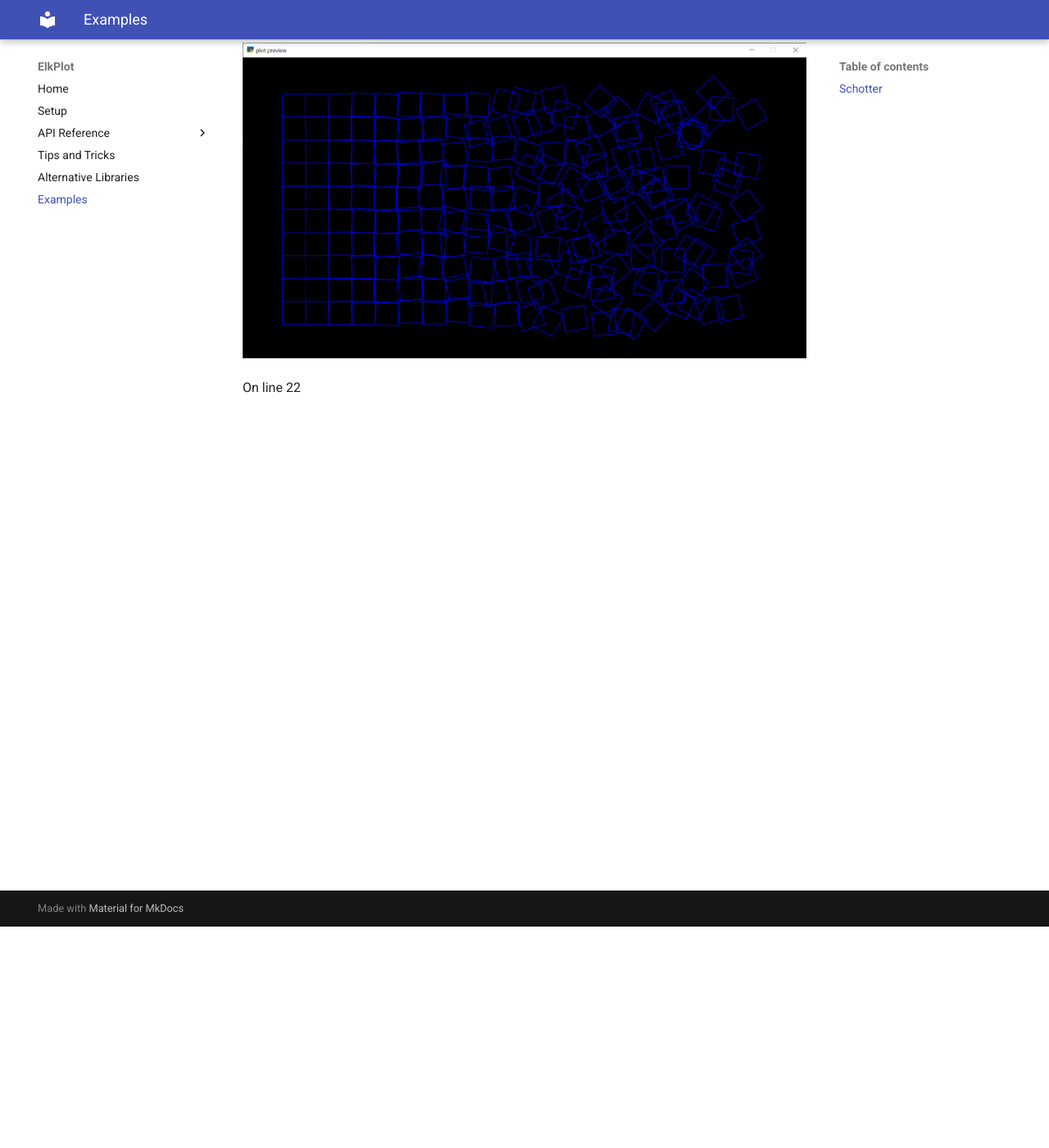
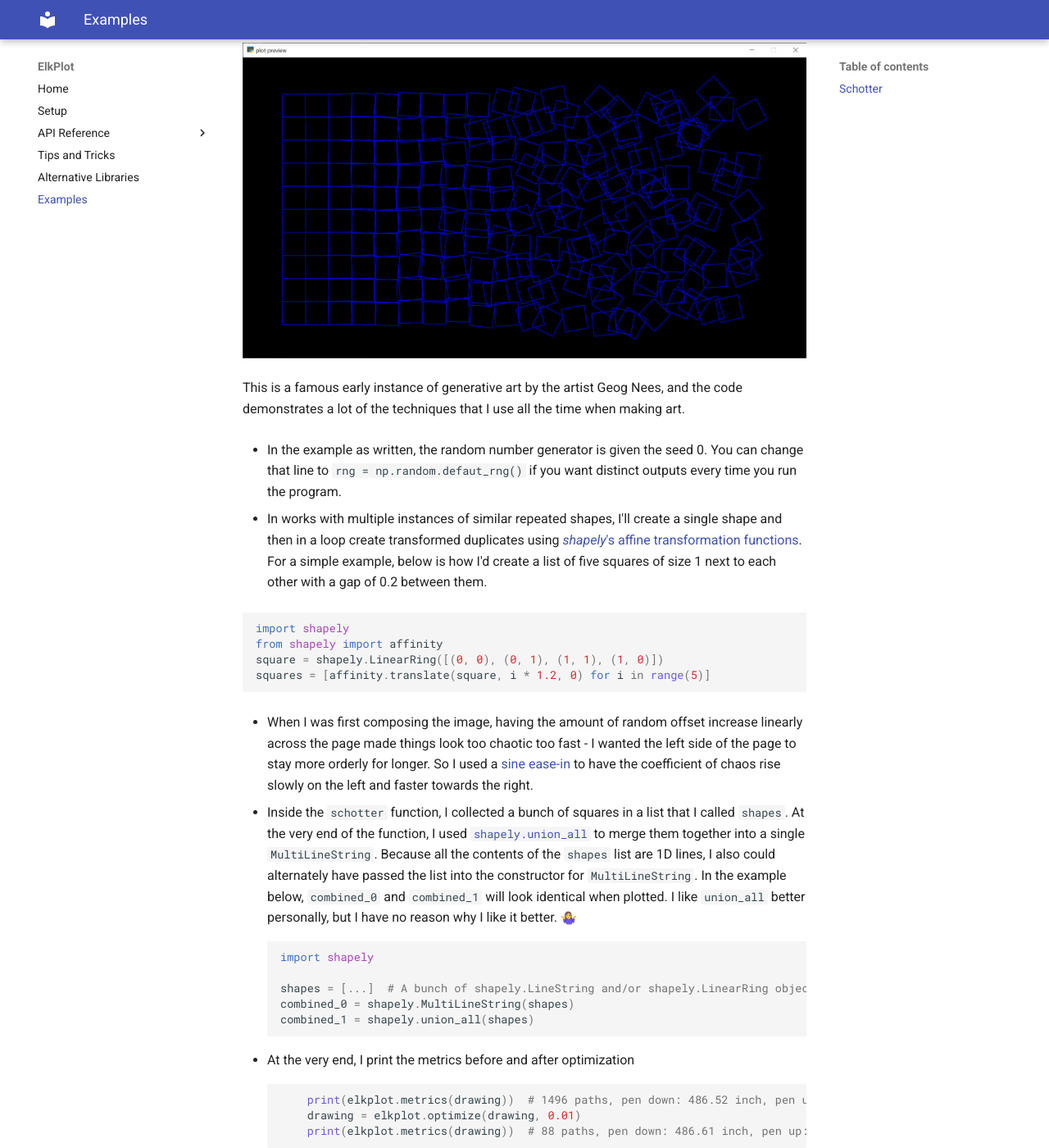
Before and after one commit to ejkaplan/elkplot, an MkDocs documentation site: the page built from docs/examples.md, in a window 1280 px wide and 1400 px high, scrolled down 270 px. Shown: the whole window at 82% size. Built offline with MkDocs 1.6.1 and Material for MkDocs 9.7.7, drawn with Linux system fonts in a browser that asks for light colours; some of the changed text lies outside the part shown.

Commit message:
better schotter docs

````diff
--- a/docs/examples.md
+++ b/docs/examples.md
@@ -4,4 +4,35 @@ All examples can be found in [the examples module](https://github.com/ejkaplan/e
 
 ![schotter](example_images/schotter.png)
 
-On line 22
+This is a famous early instance of generative art by the artist Geog Nees, and the code demonstrates a lot of the techniques that I use all the time when making art.
+
+- In the example as written, the random number generator is given the seed 0. You can change that line to `rng = np.random.defaut_rng()` if you want distinct outputs every time you run the program.
+
+- In works with multiple instances of similar repeated shapes, I'll create a single shape and then in a loop create transformed duplicates using [_shapely_'s affine transformation functions](https://shapely.readthedocs.io/en/stable/manual.html#affine-transformations). For a simple example, below is how I'd create a list of five squares of size 1 next to each other with a gap of 0.2 between them.
+
+```python
+import shapely
+from shapely import affinity
+square = shapely.LinearRing([(0, 0), (0, 1), (1, 1), (1, 0)])
+squares = [affinity.translate(square, i * 1.2, 0) for i in range(5)]
+```
+
+- When I was first composing the image, having the amount of random offset increase linearly across the page made things look too chaotic too fast - I wanted the left side of the page to stay more orderly for longer. So I used a [sine ease-in](api_ref/easing.md) to have the coefficient of chaos rise slowly on the left and faster towards the right.
+
+- Inside the `schotter` function, I collected a bunch of squares in a list that I called `shapes`. At the very end of the function, I used [`shapely.union_all`](https://shapely.readthedocs.io/en/stable/reference/shapely.union_all.html#shapely.union_all) to merge them together into a single `MultiLineString`. Because all the contents of the `shapes` list are 1D lines, I also could alternately have passed the list into the constructor for `MultiLineString`. In the example below, `combined_0` and `combined_1` will look identical when plotted. I like `union_all` better personally, but I have no reason why I like it better. 🤷‍♀️
+
+    ```python
+    import shapely
+
+    shapes = [...]  # A bunch of shapely.LineString and/or shapely.LinearRing objects
+    combined_0 = shapely.MultiLineString(shapes)
+    combined_1 = shapely.union_all(shapes)
+    ```
+
+- At the very end, I print the metrics before and after optimization
+    ```python
+        print(elkplot.metrics(drawing))  # 1496 paths, pen down: 486.52 inch, pen up: 237.02 inch
+        drawing = elkplot.optimize(drawing, 0.01)
+        print(elkplot.metrics(drawing))  # 88 paths, pen down: 486.61 inch, pen up: 82.14 inch
+    ```
+  This serves no practical purpose, it just demonstrates that the [optimize][elkplot.shape_utils.optimize] function is in fact doing something. You can see that the distance the pen travels while in contact with the page increased slightly, but the pen up distance decreased dramatically, as did the number of distinct paths. When we set the tolerance of `optimize` to 0.01 we were allowing `optimize` to insert extra lines between the ends of paths that are less than a hundredth of an inch apart connecting them and preventing us from having to lift the pen between the two paths, which explains the decrease in the number of paths. The reduction in the pen up distance is mostly due to re-ordering the paths - by drawing paths that are close to each other sequentially we can prevent the pen from criss-crossing all over the page while in the air, dramatically decreasing plot times.
````
Also changed, not shown: docs/api_ref/easing.md (+10 -2 lines).
